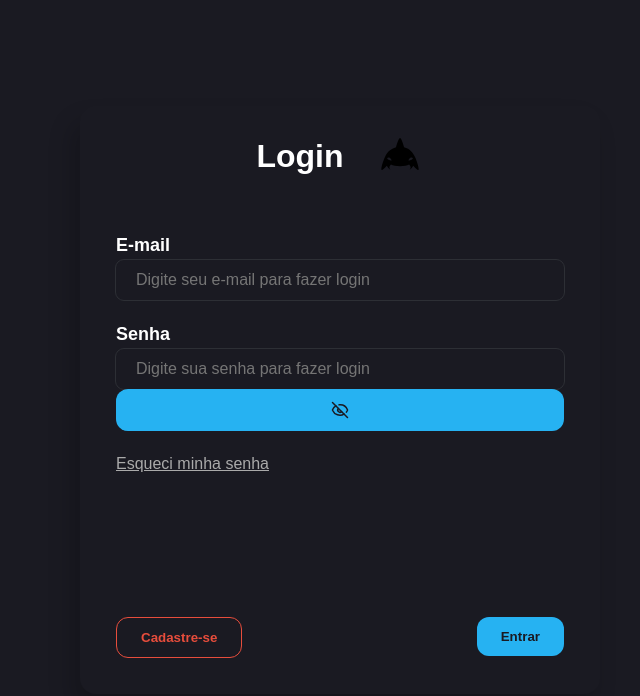
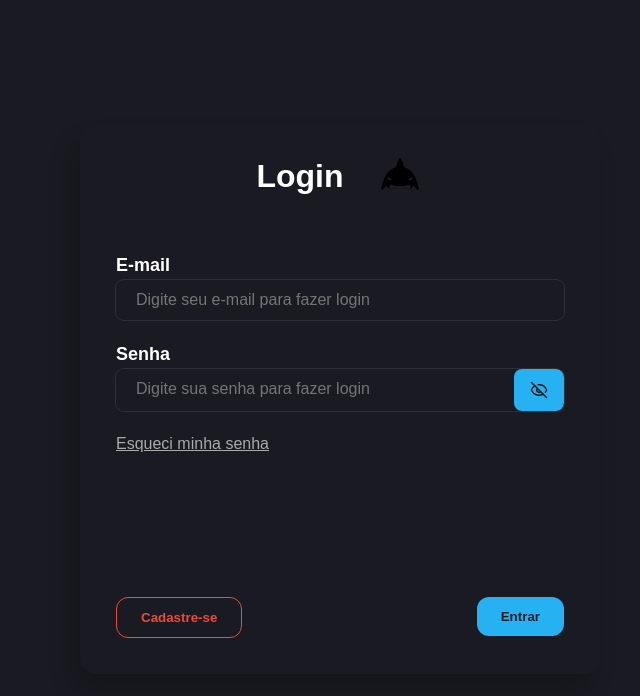
Before and after one commit to lucasronan33/gerenciamento-de-orcamentos, a React (Create React App) app: page /login in a window 1280 px wide. Shown: the top 696 px of the page, without its empty margins (640-1280 px from the left). Built offline with nearby package versions, Linux system fonts and the light colour scheme; no server answers.

Commit message:
feat: aprimora estilos e estrutura do formulário de orçamento e atualiza contexto de clientes

```diff
--- a/src/components/FormBudget/style.css
+++ b/src/components/FormBudget/style.css
@@ -19,11 +19,31 @@ select {
 
 .form-budget-input-with-icon {
     width: 100%;
+    display: flex;
     position: relative;
+    flex-direction: row !important;
+    outline: 1px solid var(--borderDarkColor);
+    border-radius: 1vh;
+    overflow: visible;
+    background: var(--primaryDarkColor);
 }
 
 .form-budget-input-with-icon input {
+    background: none !important;
     padding-right: 7.5vh;
+    outline: none !important;
+}
+
+.form-budget-input-with-icon:focus-within {
+    background: var(--blueHover);
+    outline: var(--blueDocument) 1px solid;
+    box-shadow: 0px 0px 10px var(--blueHover);
+}
+
+.form-budget-input-icon-button {
+    width: fit-content;
+    border-radius: 1vh;
+    padding-inline: 2vh;
 }
 
 input:not(input[type='checkbox']):hover,
@@ -64,6 +84,10 @@ select:focus,
 
 .datePicker>div>div {
     padding: 0;
+}
+
+.datePicker svg {
+    fill: var(--blueDocument);
 }
 
 select {
--- a/src/components/Sidebar/index.js
+++ b/src/components/Sidebar/index.js
@@ -1,7 +1,7 @@
 import { useState } from 'react'
 import { useDispatch, useSelector } from 'react-redux'
 import { useNavigate } from 'react-router-dom'
-import { CircleHelp, Home, Info, LogOut, Menu, PackagePlus, Settings, Users, X } from 'lucide-react'
+import { CircleHelp, Home, Info, LogOut, Menu, PackagePlus, Settings, /*Users,*/ X } from 'lucide-react'
 import { logoutRequest } from '../../store/modules/auth/actions'
 import './style.css'
 
--- a/src/context/Client.js
+++ b/src/context/Client.js
@@ -20,6 +20,7 @@ const initialState = {
 
 export const ClientProvider = ({ children }) => {
     const [client, setClient] = useState(initialState)
+    const [clients, setClients] = useState([])
 
     const fetchClient = useCallback(async () => {
         try {
@@ -53,7 +54,9 @@ export const ClientProvider = ({ children }) => {
         <ClientContext.Provider value={
             {
                 client,
+                clients,
                 setClient,
+                setClients,
                 fetchClient,
                 updateClient,
                 updateSubClient,
```
